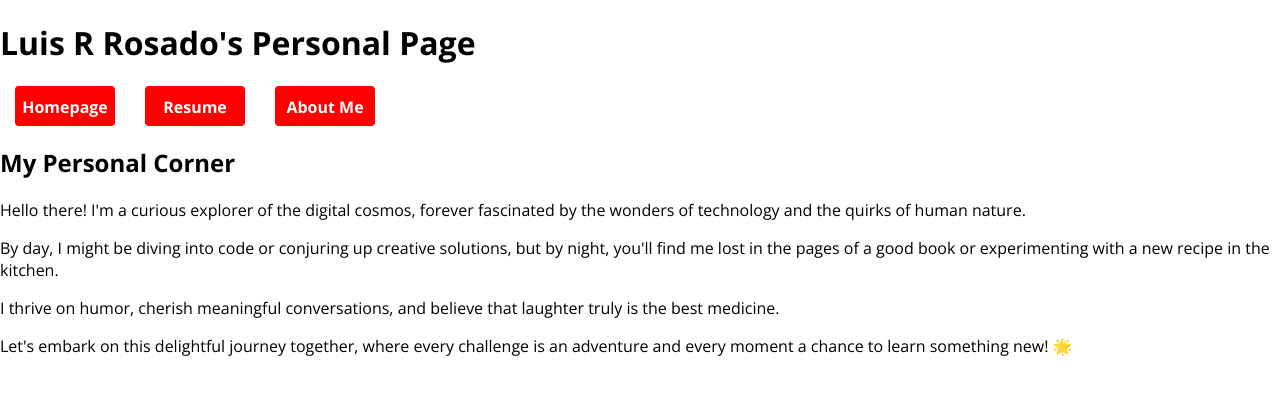
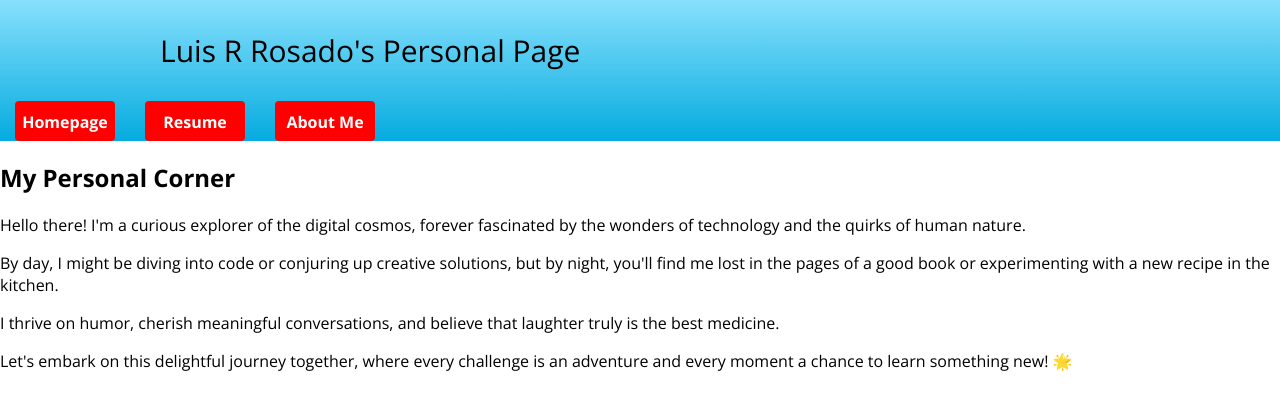
Before and after one commit to number1pride/webdev_project_two, a plain HTML site: page index.html in a window 1280 px wide. Drawn offline with nearby package versions, Linux system fonts and the light colour scheme.

Commit message:
updated navbar in css

```diff
--- a/css/style.css
+++ b/css/style.css
@@ -8,25 +8,45 @@
         "wdth" 100;
 }
 
+#main-header {
+    /* Permalink - use to edit and share this gradient: https://colorzilla.com/gradient-editor/#87e0fd+0,53cbf1+40,05abe0+100;Blue+3D+%23+16 */
+    background: linear-gradient(to bottom, #87e0fd 0%, #53cbf1 40%, #05abe0 100%);
+    /* W3C, IE10+, FF16+, Chrome26+, Opera12+, Safari7+ */
+}
+
+#my-main-title {
+    font-size: 30px;
+}
+
+.container {
+    width: 960px;
+    margin: 0 auto;
+    overflow: hidden;
+}
+
+#header-container {
+    position: relative;
+}
+
 body {
     margin: 0;
     padding: 0;
     font-family: "Open Sans", sans-serif;
 }
 
-nav#horz1 ul {
+nav#main-navbar ul {
     list-style-type: none;
     padding: 0;
     margin: 0;
     overflow: hidden;
 }
 
-nav#horz1 ul li {
+nav#main-navbar ul li {
     float: left;
     margin: 0 15px;
 }
 
-nav#horz1 ul li a {
+nav#main-navbar ul li a {
     display: block;
     background-color: red;
     color: #fff;
@@ -38,7 +58,7 @@ nav#horz1 ul li a {
     border-radius: 4px;
 }
 
-nav#horz1 ul li a:hover {
+nav#main-navbar ul li a:hover {
     background-color: #800;
     color: yellow;
     border-radius: 20px;
--- a/index.html
+++ b/index.html
@@ -12,9 +12,14 @@
 </head>
 
 <body class="open-sans-osans">
-  <header>
-    <h1>Luis R Rosado's Personal Page</h1>
-    <nav id="horz1">
+  <header id="main-header">
+    <div id="header-container" class="container">
+      <div id="my-main-title">
+        <p>Luis R Rosado's Personal Page</p>
+      </div>
+    </div>
+    <!-- <h1>Luis R Rosado's Personal Page</h1> -->
+    <nav id="main-navbar">
       <ul>
         <li><a href="index.html">Homepage</a></li>
         <li><a href="resume.html">Resume</a></li>
```
Also changed, not shown: aboutme.html (+1 -1 lines), resume.html (+1 -1 lines).
